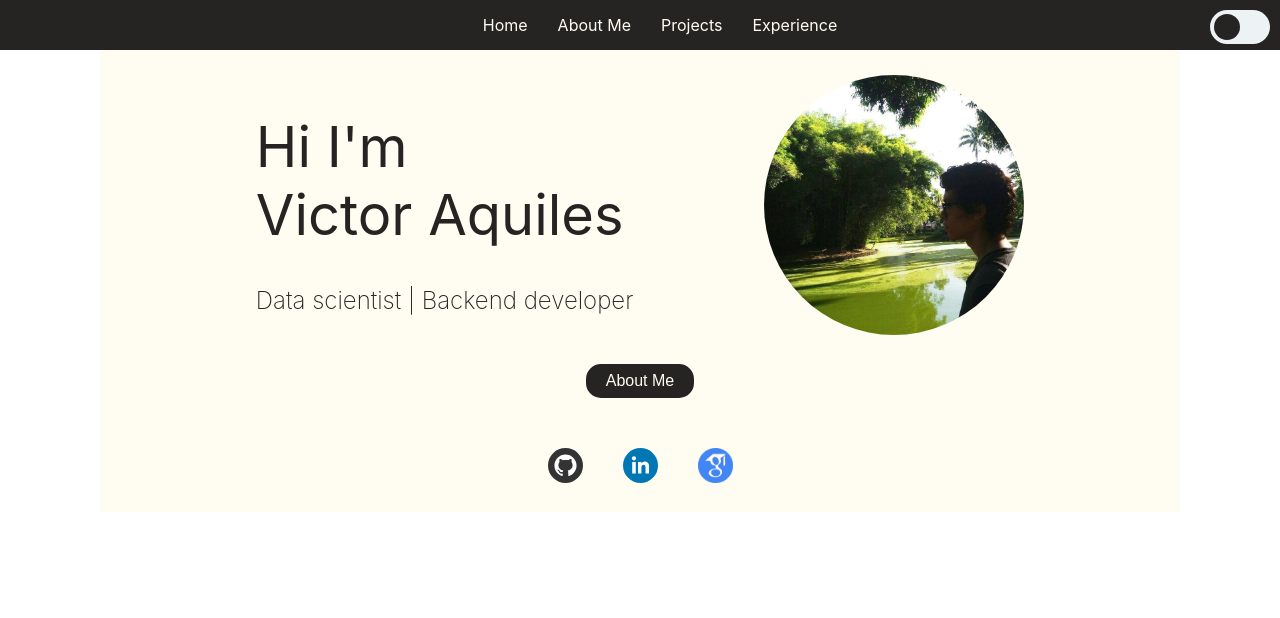
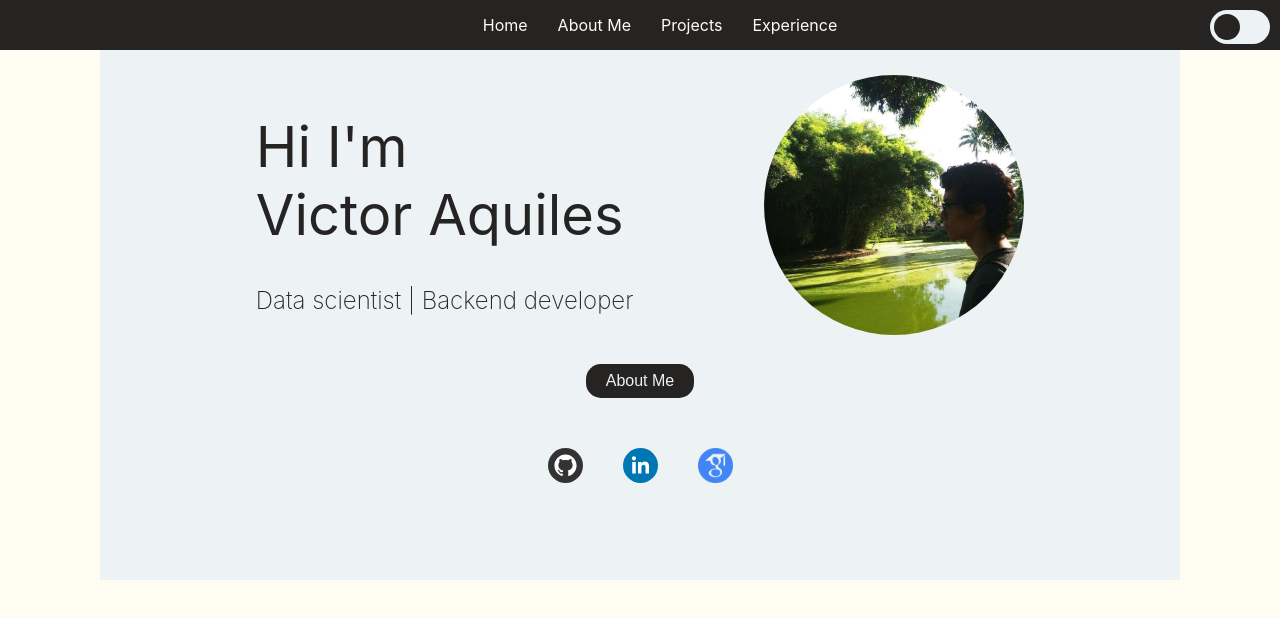
Before and after one commit to Victoraq/victoraq.github.io, a React (Create React App) app: page / in a window 1280 px wide. Shown: the top 618 px of the page. Built offline with nearby package versions, Linux system fonts and the light colour scheme.

Commit message:
Change Home color with theme switcher.

```diff
--- a/src/GlobalStyle.js
+++ b/src/GlobalStyle.js
@@ -6,6 +6,15 @@ const GlobalStyle = createGlobalStyle`
     margin: 0;
     padding: 0;
     text-decoration: none;
+
+    html {
+        height: 100%;
+    }
+
+    body {
+        height: 100%;
+        background: ${({ theme }) => theme.body};
+    }
 `;
 
 export default GlobalStyle;
--- a/src/UI/index.jsx
+++ b/src/UI/index.jsx
@@ -2,6 +2,8 @@ import styled from "styled-components"
 
 export const Content = styled.div`
     margin: 0 100px;
-    background-color: #FFFCF2;
+    width: auto;
+    height: 60vh;
+    background-color: ${({ theme }) => theme.content};
     padding: 25px;
 `
--- a/src/pages/Home/index.jsx
+++ b/src/pages/Home/index.jsx
@@ -10,13 +10,13 @@ import { github_url, linkedin_url, scholar_url } from "../../UI/variables";
 const Name = styled.h1`
   font-size: 3.5em;
   font-weight: 400;
-  color: #252422;
+  color: ${({ theme }) => theme.text};
   white-space: pre-line;
 `;
 
 const JobTitle = styled.h2`
   font-weight: 200;
-  color: #252422;
+  color: ${({ theme }) => theme.text};
 `;
 
 const Presentation = styled.div`
@@ -40,9 +40,9 @@ const AboutBtn = styled.button`
   margin: 25px auto 0px auto;
   display: block;
   border-radius: 15px;
-  background-color: #252422;
+  background-color: ${({ theme }) => theme.text};
   border: none;
-  color: #fffcf2;
+  color: ${({ theme }) => theme.content};
   font-size: 16px;
   padding: 8px 20px;
   cursor: pointer;
```
